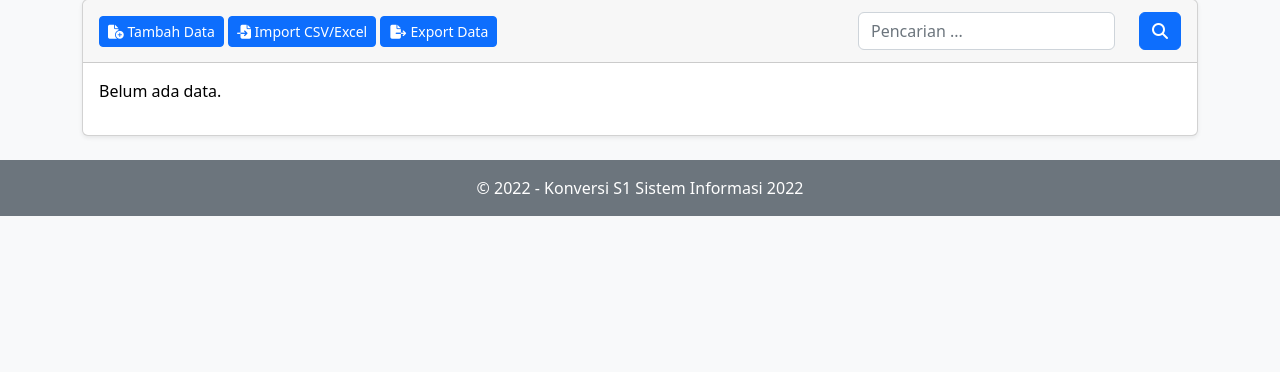
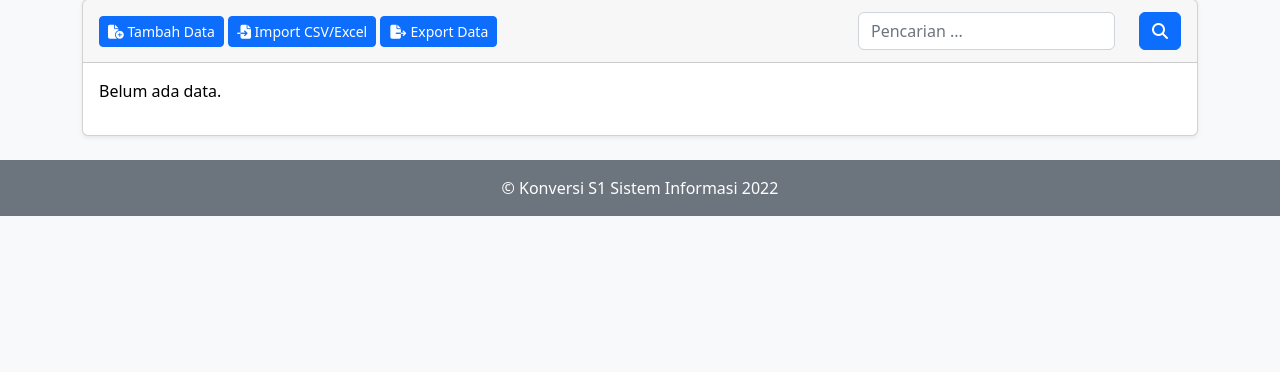
Before and after one commit to baguspangestu/Django_BukuTelepon, a Django app: page / in a window 1280 px wide. Shown: the part 115-487 px from the top of the page. Run offline with Django 3.2, Linux system fonts and the light colour scheme; data that the repository does not hold is empty; some libraries are stand-ins or nearby versions.

Commit message:
Update base.html

```diff
--- a/buku_telepon/templates/components/base.html
+++ b/buku_telepon/templates/components/base.html
@@ -49,7 +49,7 @@
     <!-- Foot -->
     <footer class="text-center text-lg-start text-muted">
       <div class="text-center text-bg-secondary p-3">
-        © 2022 - Konversi S1 Sistem Informasi 2022
+        © Konversi S1 Sistem Informasi 2022
       </div>
     </footer>
 
```
